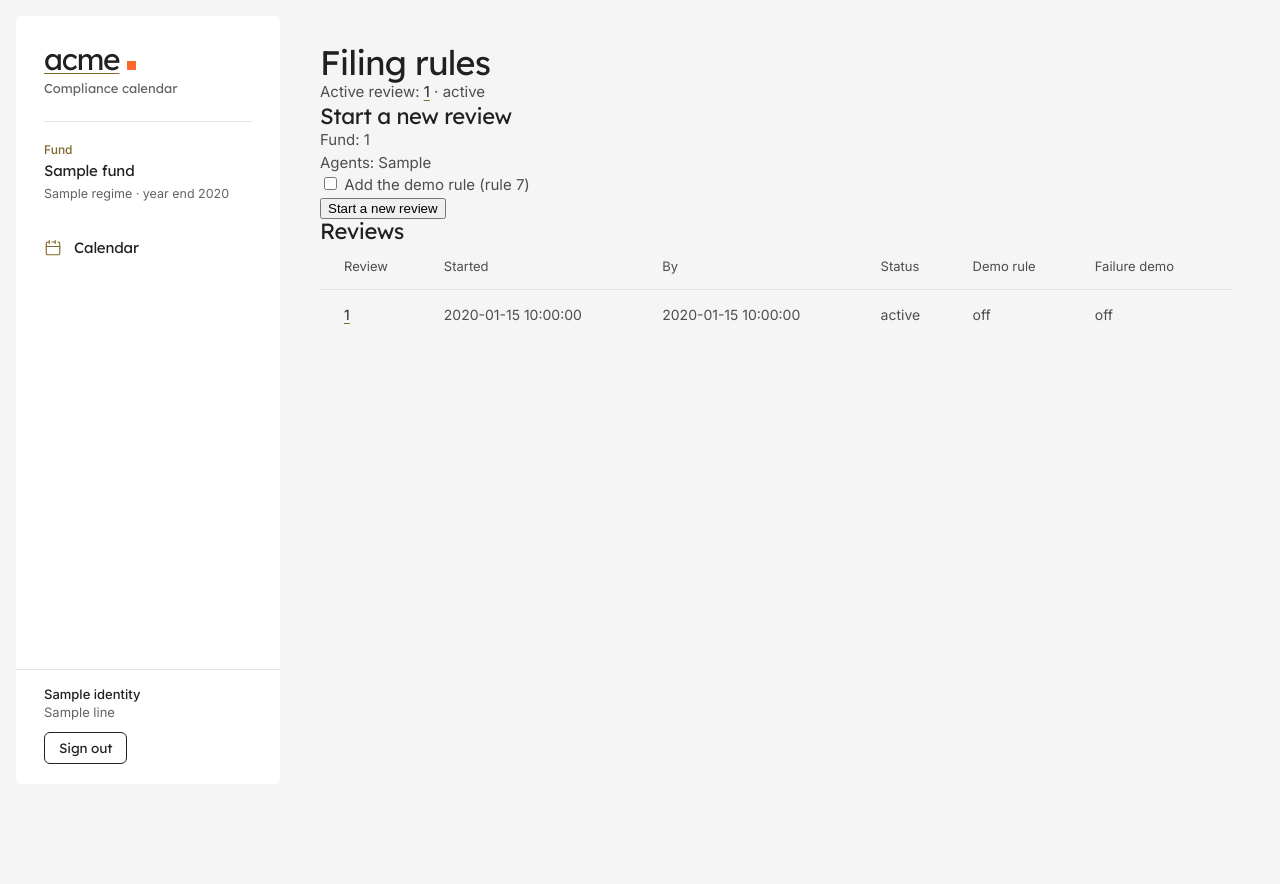
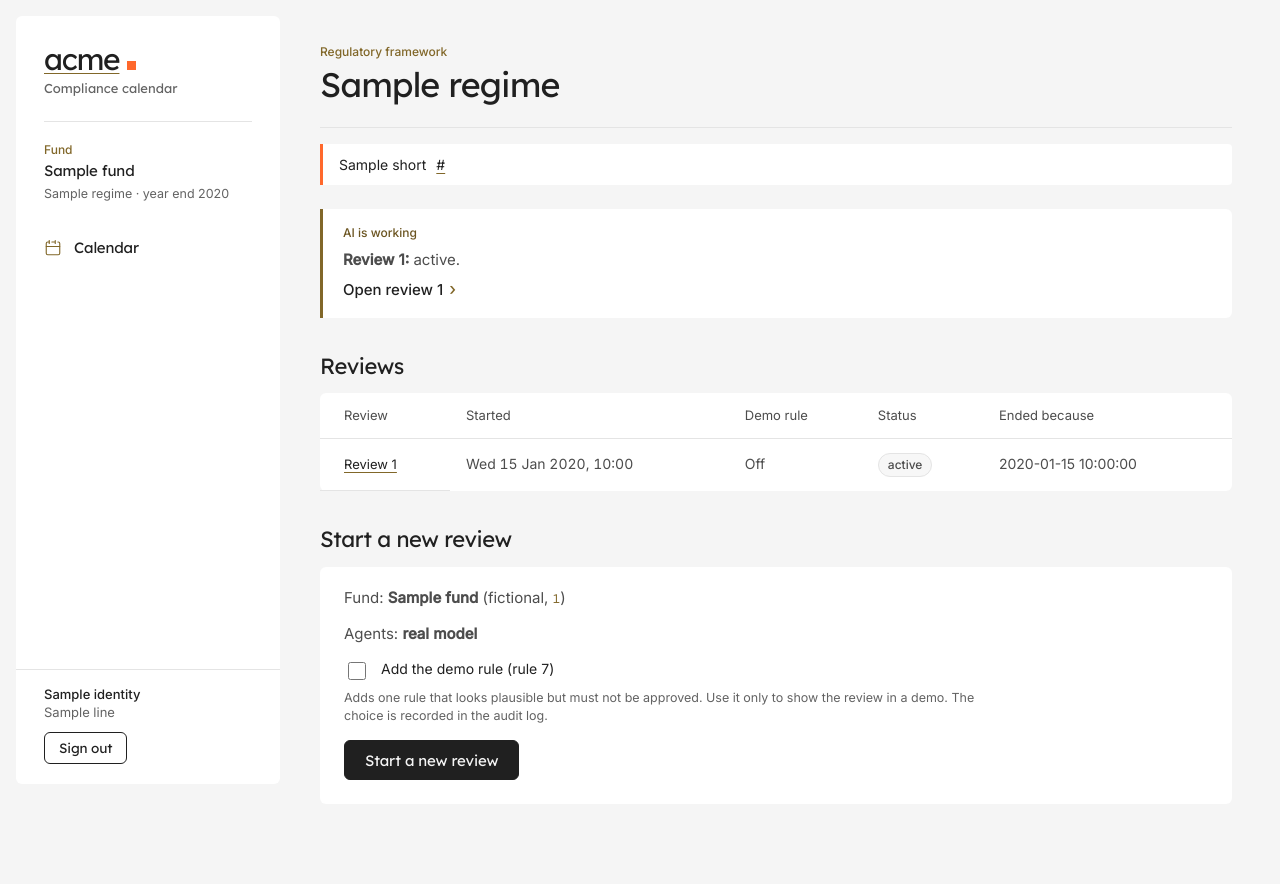
Before and after one commit to milliec/capstone, a FastAPI app: template backend/web/templates/pages/filing_rules.html in a window 1280 px wide. Before the commit the page ends 764 px from the top, so only its background shows below. Run offline with FastAPI, Linux system fonts and the light colour scheme; the template is opened without the code that fills it: most values are stand-ins (such as "Sample title", 1, 10 or a date in 2020).

Commit message:
Page 2: Filing rules (ux.md page 2): active-review notice, reviews table, start form always shown
Co-Authored-By: Claude Opus 5.5 <noreply@anthropic.com>

```diff
--- a/backend/web/templates/pages/filing_rules.html
+++ b/backend/web/templates/pages/filing_rules.html
@@ -1,41 +1,89 @@
 {% extends "base.html" %}
+{#- Page 2 · Filing rules: the review list (ux.md page 2; route GET /specialist/runs).
+    Reads: runs (runs.list_runs), active_run (runs.get_active_run), fund, agents_mode, refusal.
+    Posts: POST /specialist/runs (start a new review). The form is ALWAYS shown, even while a
+    review is in progress (H-009): the server refuses a second one with RUN_ACTIVE. -#}
+{% import "parts/macros.html" as ui with context %}
+{% import "parts/lookups.html" as L %}
 {% block title %}Filing rules{% endblock %}
-{% block ux_ref %}ux.md page 2.{% endblock %}
 {% block main %}
-<h1>Filing rules</h1>
+<header class="head">
+  <p class="kicker">Regulatory framework</p>
+  <h1>{{ fund.regime }}</h1>
+</header>
+{{ ui.refusal_top(refusal) }}
 
-{% if active_run %}
-<p>Active review: <a href="/specialist/runs/{{ active_run.run_id }}">{{ active_run.run_id }}</a> · {{ active_run.status_words }}</p>
-{% else %}
-<p>No active review (state: idle).</p>
-{% endif %}
+{#- Active-review notice: only while a review is ACTIVE (ux.md page 2 item 3). -#}
+{%- if active_run %}
+<section class="notice{{ '' if active_run.is_at_gate else ' agent' }}" aria-labelledby="active-h">
+  <p class="k" id="active-h">{{ "Waiting for you" if active_run.is_at_gate else "AI is working" }}</p>
+  <p><b>{{ ui.review_name(active_run) }}:</b> {{ active_run.status_words }}.</p>
+  {%- if active_run.is_at_gate %}
+  <p><a class="more" href="/specialist/runs/{{ active_run.run_id }}{{ L.STEP_PATHS[L.STOPPED_STEP[active_run.phase]] }}">Continue checking</a></p>
+  {%- else %}
+  <p><a class="more" href="/specialist/runs/{{ active_run.run_id }}">Open review {{ ui.review_no(active_run) }}</a></p>
+  {%- endif %}
+</section>
+{%- endif %}
 
-<h2>Start a new review</h2>
-<form method="post" action="/specialist/runs">
-  <p>Fund: {{ fund.fund_id }}</p>
-  <p>Agents: {% if agents_mode == "stand_in" %}stand-in agents (fixed test outputs, no AI model is called){% else %}{{ agents_mode }}{% endif %}</p>
-  <p><label><input type="checkbox" name="demo_planted_row" value="true"> Add the demo rule (rule 7)</label></p>
-  {% if agents_mode == "stand_in" %}
-  <p><label><input type="checkbox" name="demo_fail_step1" value="true"> Make step 1 fail (demo)</label></p>
-  {% endif %}
-  <button type="submit">Start a new review</button>
-</form>
+<section class="section" aria-labelledby="reviews-h">
+  <div class="sec-h"><h2 id="reviews-h">Reviews</h2></div>
+  {%- if runs %}
+  <div class="card">
+    <table>
+      <thead>
+        <tr>
+          <th scope="col">Review</th>
+          <th scope="col">Started</th>
+          <th scope="col">Demo rule</th>
+          <th scope="col">Status</th>
+          <th scope="col">Ended because</th>
+        </tr>
+      </thead>
+      <tbody>
+        {%- for r in runs %}
+        <tr>
+          <th scope="row"><a href="/specialist/runs/{{ r.run_id }}">{{ ui.review_name(r) }}</a></th>
+          <td class="num">{{ r.started_at|datetime }}</td>
+          <td>{{ "On" if r.demo_planted_row else "Off" }}</td>
+          <td>{{ ui.run_tag(r) }}</td>
+          <td>{{ r.ended_because if r.ended_because is defined and r.ended_because else "" }}</td>
+        </tr>
+        {%- endfor %}
+      </tbody>
+    </table>
+  </div>
+  {%- else %}
+  <div class="card pad"><p>No reviews yet. Start the first review below.</p></div>
+  {%- endif %}
+</section>
 
-<h2>Reviews</h2>
-{% if runs %}
-<table>
-  <thead><tr><th>Review</th><th>Started</th><th>By</th><th>Status</th><th>Demo rule</th><th>Failure demo</th></tr></thead>
-  <tbody>
-  {% for r in runs %}
-    <tr>
-      <td><a href="/specialist/runs/{{ r.run_id }}">{{ r.run_id }}</a></td>
-      <td>{{ r.started_at }}</td><td>{{ r.started_by }}</td><td>{{ r.status_words }}</td>
-      <td>{{ "on" if r.demo_planted_row else "off" }}</td><td>{{ "on" if r.demo_fail_step1 else "off" }}</td>
-    </tr>
-  {% endfor %}
-  </tbody>
-</table>
-{% else %}
-<p>No reviews yet.</p>
-{% endif %}
+<section class="section" id="start" aria-labelledby="start-h">
+  <div class="sec-h"><h2 id="start-h">Start a new review</h2></div>
+  <form class="card card-b" method="post" action="/specialist/runs">
+    <p>Fund: <b>{{ fund.name }}</b> (fictional, <span class="id">{{ fund.fund_id }}</span>)</p>
+    {%- if agents_mode == "stand_in" %}
+    <p>Agents: <b>stand-in agents</b> (fixed test outputs, no AI model is called)</p>
+    {%- else %}
+    <p>Agents: <b>real model</b></p>
+    {%- endif %}
+
+    <div class="field">
+      <label class="ack"><input type="checkbox" name="demo_planted_row" value="true" aria-describedby="demo-rule-hint"> Add the demo rule (rule 7)</label>
+      <p class="hint" id="demo-rule-hint">Adds one rule that looks plausible but must not be approved. Use it only to show the review in a demo. The choice is recorded in the audit log.</p>
+    </div>
+
+    {#- Only with stand-in agents: with the real model this option does not exist (ux.md page 2).
+        The server still refuses it in real mode (VALIDATION). -#}
+    {%- if agents_mode == "stand_in" %}
+    <div class="field">
+      <label class="ack"><input type="checkbox" name="demo_fail_step1" value="true" aria-describedby="fail-demo-hint"> Make step 1 fail (demo)</label>
+      <p class="hint" id="fail-demo-hint">Shows what a failed review looks like. Only with stand-in agents.</p>
+    </div>
+    {%- endif %}
+
+    {{ ui.refusal_here(refusal, "start") }}
+    <button class="btn" type="submit">Start a new review</button>
+  </form>
+</section>
 {% endblock %}
--- a/backend/web/templates/parts/macros.html
+++ b/backend/web/templates/parts/macros.html
@@ -33,9 +33,14 @@
 {%- endmacro %}
 
 
-{#- "Review 4". Interim: the run ID until H-036 V-1 sends `review_number`. -#}
+{#- The review's number ("4"). Interim: the run ID until H-036 V-1 sends `review_number`. -#}
+{% macro review_no(run) -%}
+{{ run.review_number if run.review_number is defined and run.review_number else run.run_id }}
+{%- endmacro %}
+
+{#- "Review 4" (ux.md §1.8: "Review", never "Run", on screen). -#}
 {% macro review_name(run) -%}
-Review {{ run.review_number if run.review_number is defined and run.review_number else run.run_id }}
+Review {{ review_no(run) }}
 {%- endmacro %}
 
 
```
